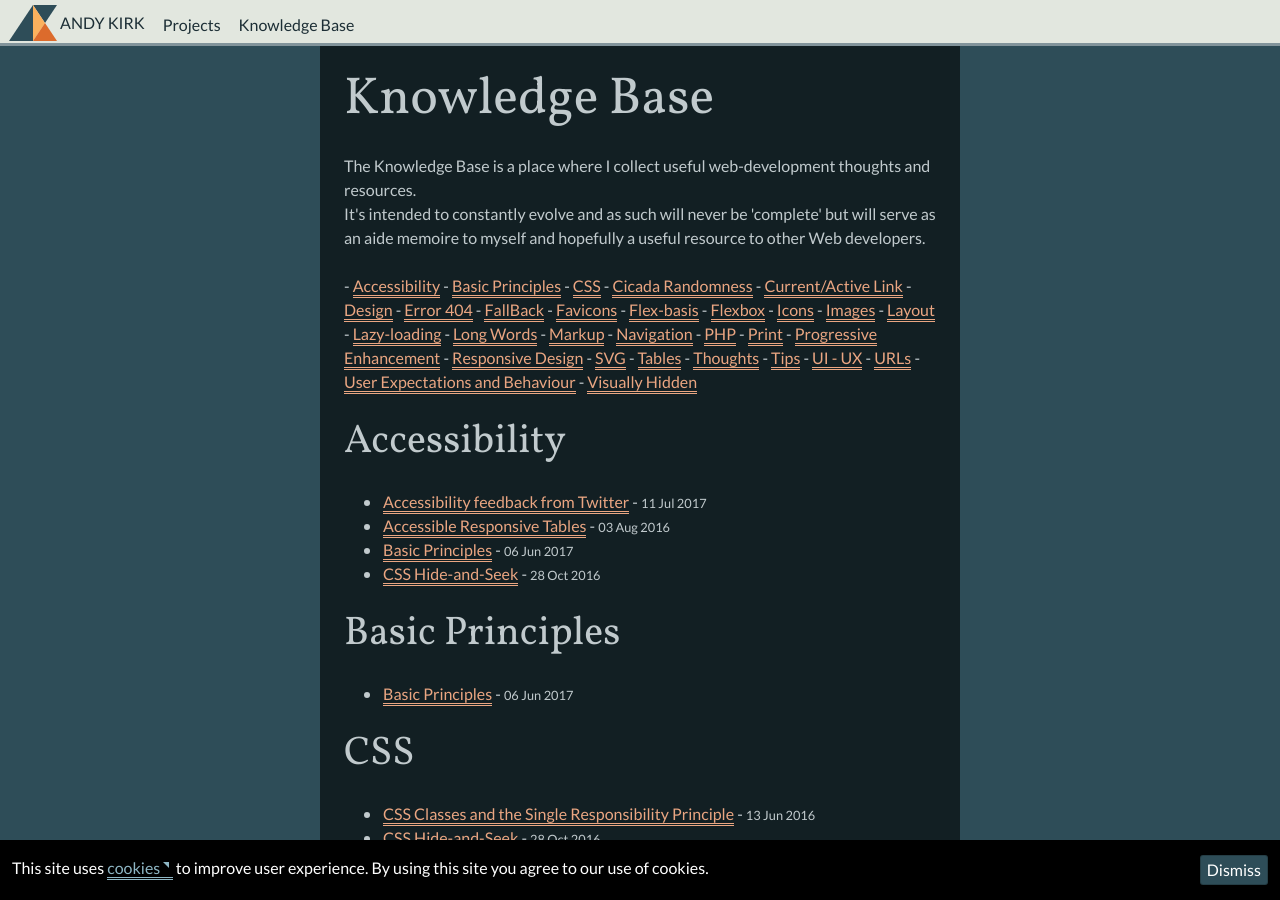
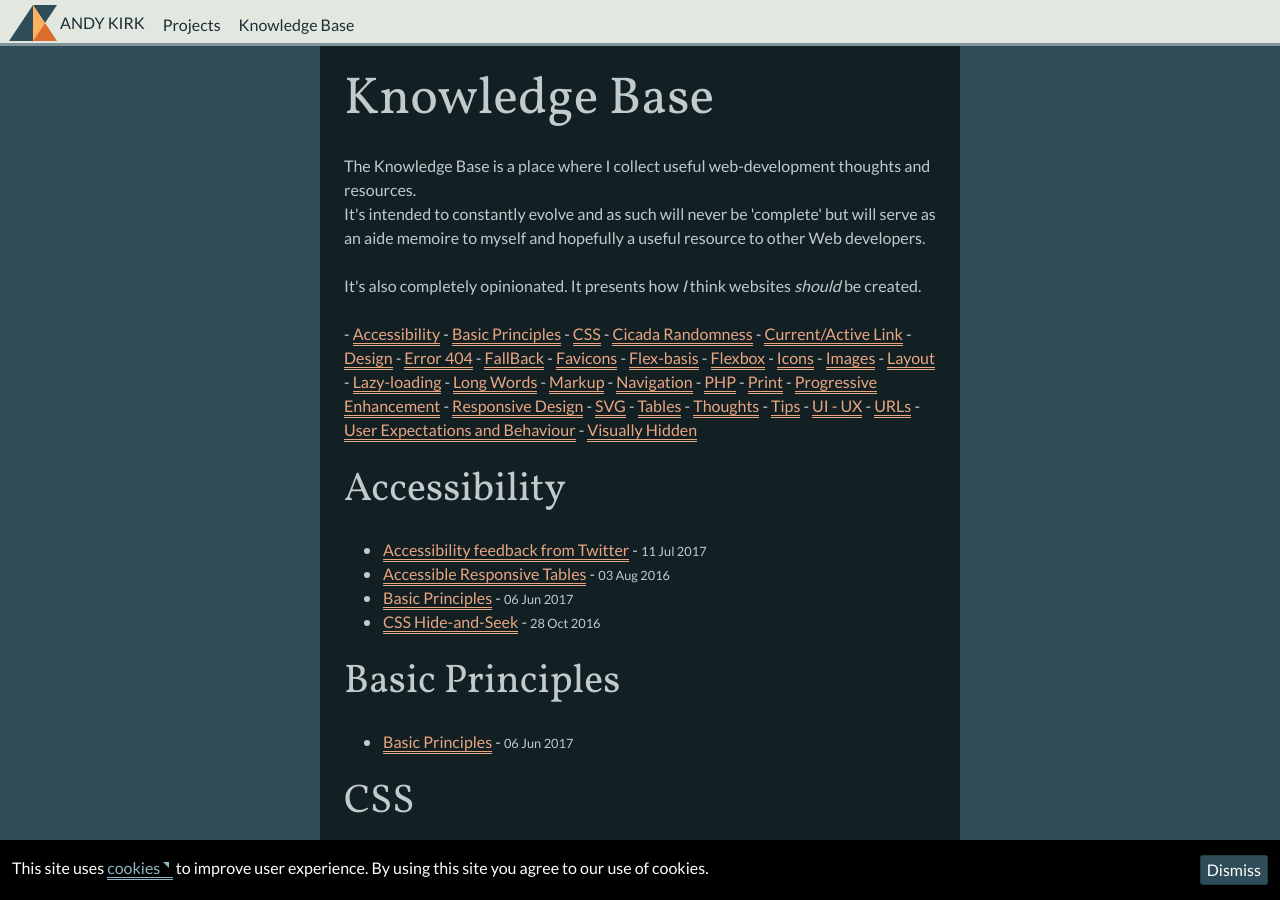
Before and after one commit to andykirk/andykirk.github.io, a Jekyll site: the page built from knowledge-base/index.html, in a window 1280 px wide and 900 px high. Built offline with Jekyll 4.4.1, drawn with Linux system fonts in a browser that asks for light colours.

Commit message:
Update index.html

```diff
--- a/knowledge-base/index.html
+++ b/knowledge-base/index.html
@@ -38,6 +38,10 @@ It's intended to constantly evolve and as such will never be 'complete' but will
 </p>
 
 <p>
+It's also completely opinionated. It presents how <em>I</em> think websites <em>should</em> be created.
+</p>
+
+<p>
     {% for tag in tags %}- <a href="#{{ tag | slugify }}">{{ tag }}</a> {% endfor %}
 </p>
 
```
